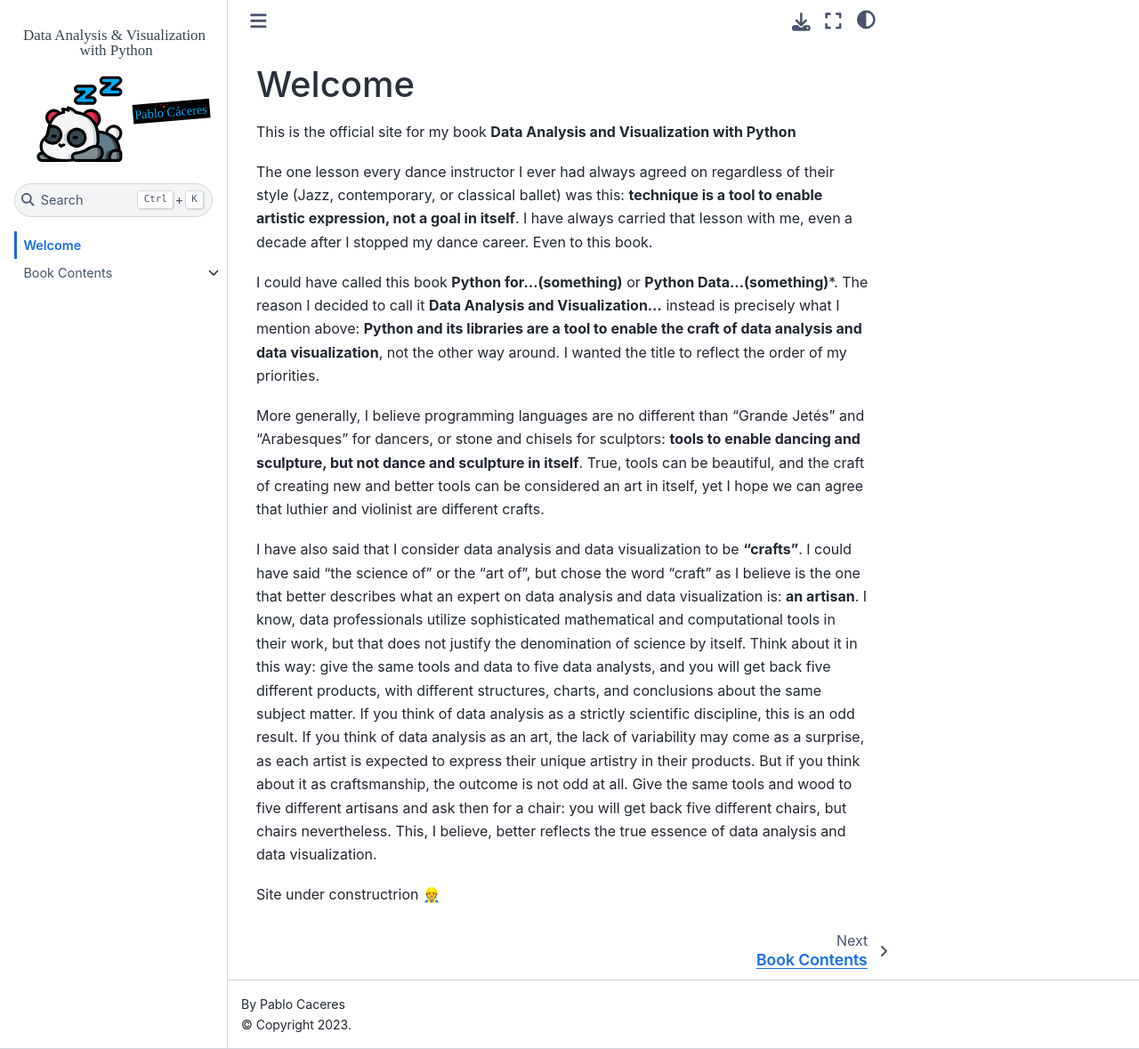
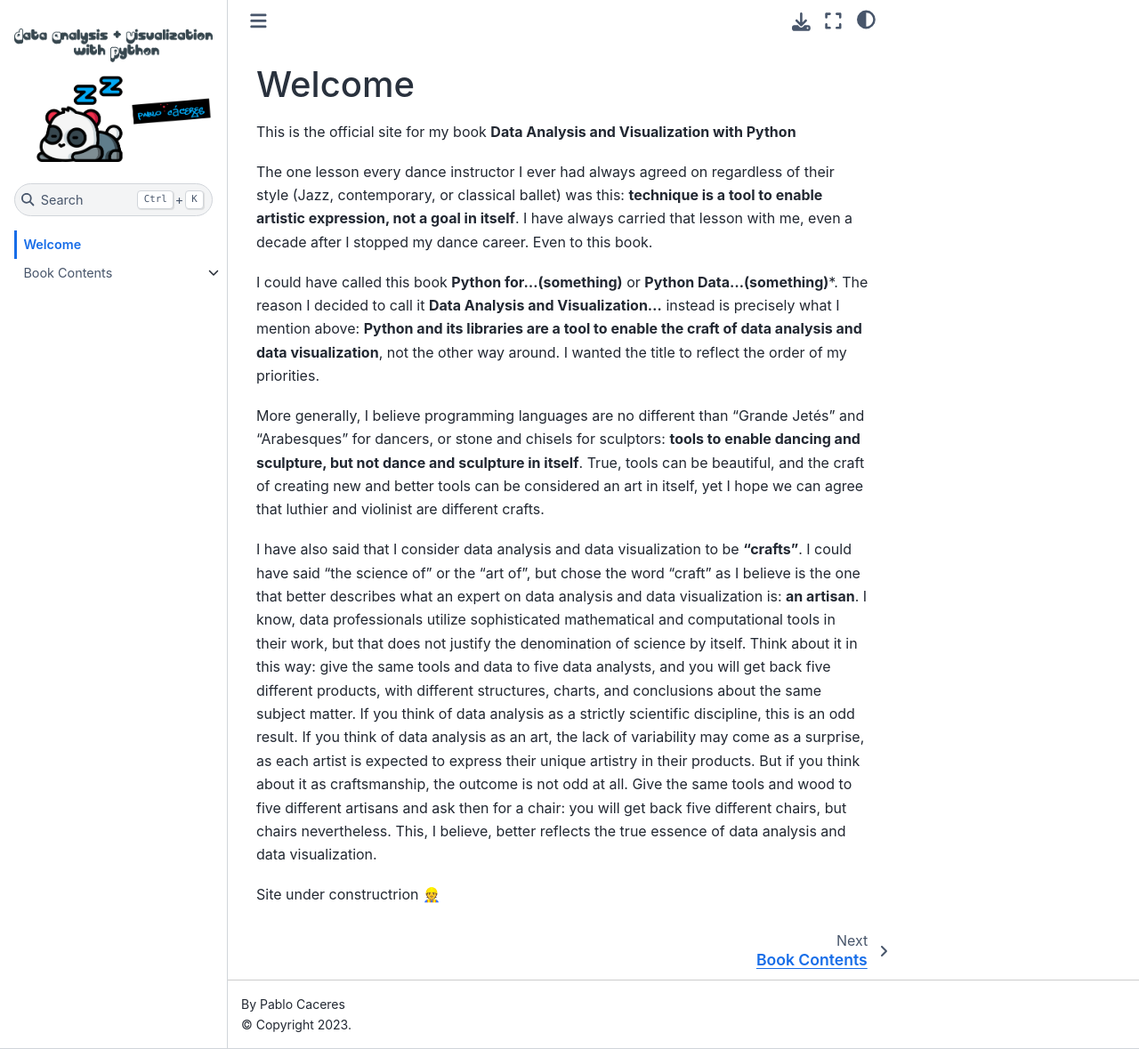
Before and after one commit to davpython/davpython, a Jupyter Book: the page built from welcome.md, in a window 1280 px wide and 1179 px high. Shown: the whole window at 89% size. Built offline with Jupyter Book 1.0.4 settings and Sphinx 7.4.7 and the Sphinx Book theme 1.1.4, drawn with Linux system fonts in a browser that asks for light colours.

Commit message:
change logo

```diff
--- a/_config.yml
+++ b/_config.yml
@@ -1,7 +1,7 @@
 # Book settings
 title: Data Analysis and Visualization with Python
 author: Pablo Caceres
-logo: logo-book-2.svg
+logo: logo-book-2.png
 
 latex:
   latex_documents:
```
